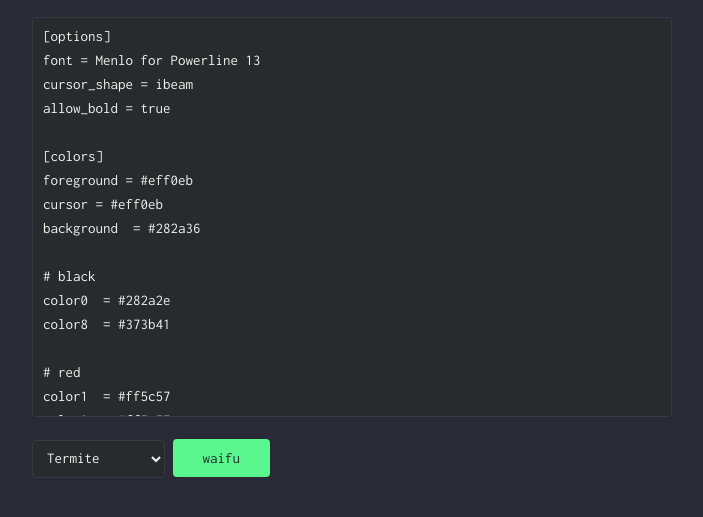
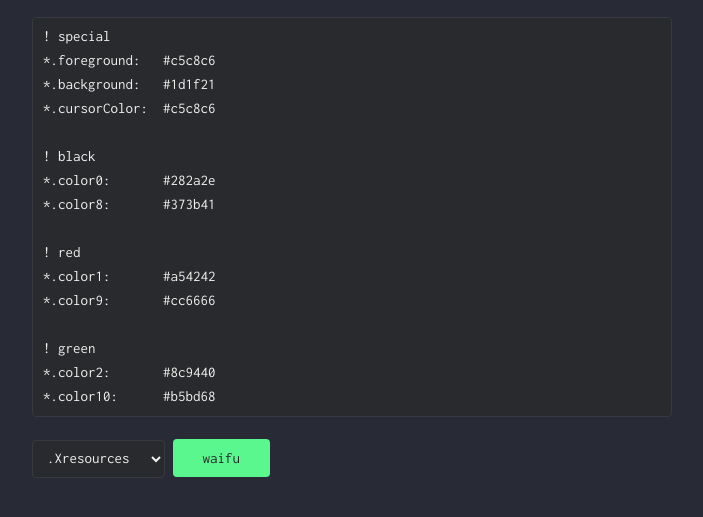
Before and after one commit to veggiedefender/terminal-waifu, a plain HTML site: page index.html in a window 1280 px wide. Shown: the part 113-630 px from the top of the page, without its empty margins (288-991 px from the left). Drawn offline with Linux system fonts and the light colour scheme.

Commit message:
update color scheme

```diff
--- a/index.html
+++ b/index.html
@@ -13,47 +13,43 @@
       <h1>waifu config</h1>
       <form>
         <textarea id="contents" spellcheck="false" placeholder="paste config or drag and drop file">
-[options]
-font = Menlo for Powerline 13
-cursor_shape = ibeam
-allow_bold = true
+! special
+*.foreground:   #c5c8c6
+*.background:   #1d1f21
+*.cursorColor:  #c5c8c6
 
-[colors]
-foreground = #eff0eb
-cursor = #eff0eb
-background  = #282a36
+! black
+*.color0:       #282a2e
+*.color8:       #373b41
 
-# black
-color0  = #282a2e
-color8  = #373b41
+! red
+*.color1:       #a54242
+*.color9:       #cc6666
 
-# red
-color1  = #ff5c57
-color9  = #ff5c57
+! green
+*.color2:       #8c9440
+*.color10:      #b5bd68
 
-# green
-color2  = #5af78e
-color10 = #5af78e
+! yellow
+*.color3:       #de935f
+*.color11:      #f0c674
 
-# yellow
-color3  = #f3f99d
-color11 = #f3f99d
+! blue
+*.color4:       #5f819d
+*.color12:      #81a2be
 
-# blue
-color4  = #57c7ff
-color12 = #57c7ff
+! magenta
+*.color5:       #85678f
+*.color13:      #b294bb
 
-# magenta
-color5  = #ff6ac1
-color13 = #ff6ac1
+! cyan
+*.color6:       #5e8d87
+*.color14:      #8abeb7
 
-# cyan
-color6  = #9aedfe
-color14 = #9aedfe
+! white
+*.color7:       #707880
+*.color15:      #c5c8c6
 
-# white
-color7  = #707880
-color15 = #c5c8c6
         </textarea>
         <br>
         <select id="format">
```
